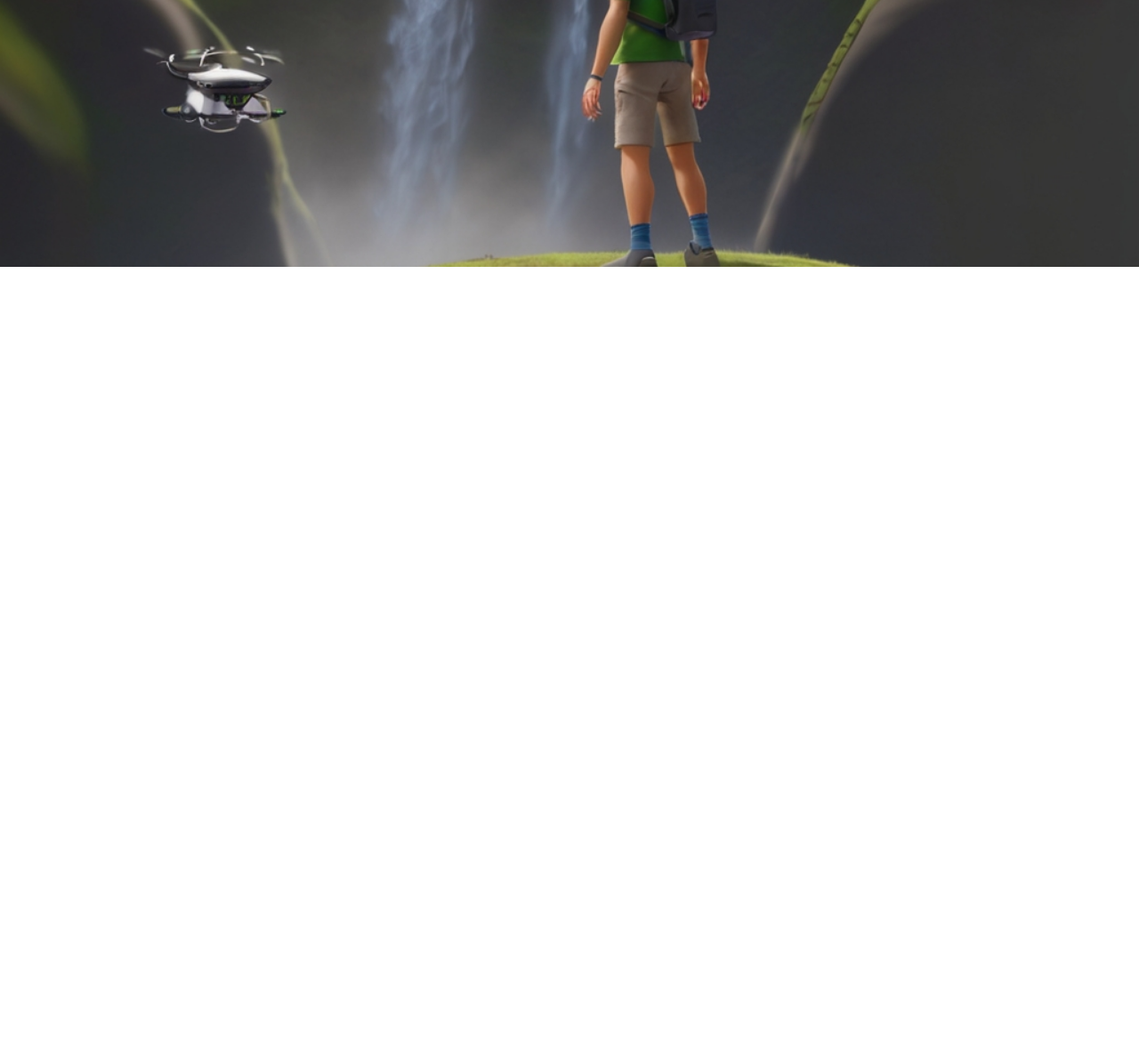
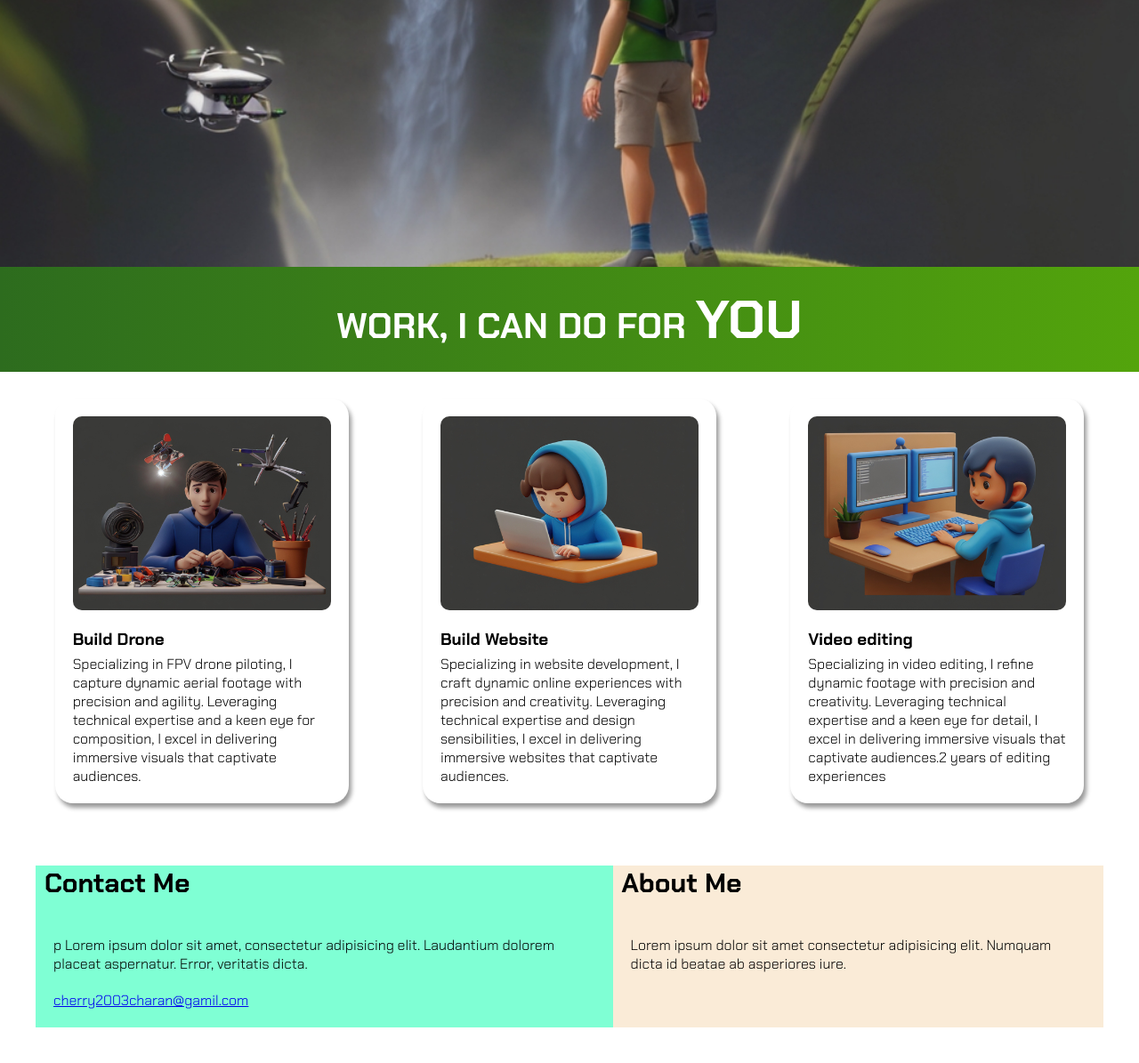
Before and after one commit to PanugothuSricharan/WebDEV, a plain HTML site: page FPVLandingPage/index.html in a window 1280 px wide. Shown: the part 500-1695 px from the top of the page at 89% size. Before the commit the page ends 800 px from the top, so only its background shows below. Drawn offline with Linux system fonts and the light colour scheme.

Commit message:
website styling is completed

```diff
--- a/FPVLandingPage/index.html
+++ b/FPVLandingPage/index.html
@@ -3,14 +3,86 @@
   <head>
     <meta charset="UTF-8" />
     <meta name="viewport" content="width=device-width, initial-scale=1.0" />
-    <link rel="stylesheet" href="style.css">
+    <link rel="stylesheet" href="style.css" />
     <title>FPVLandingPage</title>
   </head>
   <body>
     <section class="hero_section">
       <div class="text_container">
-        <h2>Hi,I am Sri charan</h2>
-        <h1>FPV Pilot</h1>
+        <h2>Hi<span class="myName">,It's Sri charan</span></h2>
+        <h1>Freelancer</h1>
+      </div>
+    </section>
+    <section class="black_box">
+      <h2>WORK, I CAN DO FOR <span>YOU</span></h2>
+    </section>
+    <section class="work">
+      <div class="card_item">
+        <div class="card">
+          <div class="image_container">
+            <img src="buildDrone.jpg" alt="BuildDrone" />
+            <div class="card_container">
+              <h3>Build Drone</h3>
+              <p>
+                Specializing in FPV drone piloting, I capture dynamic aerial
+                footage with precision and agility. Leveraging technical
+                expertise and a keen eye for composition, I excel in delivering
+                immersive visuals that captivate audiences.
+              </p>
+            </div>
+          </div>
+        </div>
+      </div>
+      <div class="card_item">
+        <div class="card">
+          <div class="image_container">
+            <img src="web.jpg" alt="WebDev" />
+            <div class="card_container">
+              <h3>Build Website</h3>
+              <p>
+                Specializing in website development, I craft dynamic online
+                experiences with precision and creativity. Leveraging technical
+                expertise and design sensibilities, I excel in delivering
+                immersive websites that captivate audiences.
+              </p>
+            </div>
+          </div>
+        </div>
+      </div>
+      <div class="card_item">
+        <div class="card">
+          <div class="image_container">
+            <img src="video.jpg" alt="Video editing" />
+            <div class="card_container">
+              <h3>Video editing</h3>
+              <p>
+                Specializing in video editing, I refine dynamic footage with
+                precision and creativity. Leveraging technical expertise and a
+                keen eye for detail, I excel in delivering immersive visuals
+                that captivate audiences.2 years of editing experiences
+              </p>
+            </div>
+          </div>
+        </div>
+      </div>
+    </section>
+    <section class="bottom_section">
+      <div class="contact">
+        <h4>Contact Me</h4>
+        <p class="contact_p">
+          p Lorem ipsum dolor sit amet, consectetur adipisicing elit. Laudantium
+          dolorem placeat aspernatur. Error, veritatis dicta.
+        </p>
+        <a class="email" href="cherry2003charan@gmail.com" target="_blank"
+          >cherry2003charan@gamil.com</a
+        >
+      </div>
+      <div class="About">
+        <h4>About Me</h4>
+        <p class="about_p">
+          Lorem ipsum dolor sit amet consectetur adipisicing elit. Numquam dicta
+          id beatae ab asperiores iure.
+        </p>
       </div>
     </section>
   </body>
--- a/FPVLandingPage/style.css
+++ b/FPVLandingPage/style.css
@@ -1,16 +1,135 @@
+@import url("https://fonts.googleapis.com/css2?family=Chakra+Petch:ital,wght@0,300;0,400;0,500;0,600;0,700;1,300;1,400;1,500;1,600;1,700&display=swap");
+
 * {
   padding: 0;
   margin: 0;
   box-sizing: border-box;
 }
-html,body{
-    line-height: 1,4;
-    font-weight: 300;
+html,
+body {
+  line-height: 1, 4;
+  font-weight: 300;
+  font-family: "Chakra Petch", sans-serif;
 }
-.hero_section{
-    background-image: url(img1.jpg);
-    background-position: center;
-    background-repeat: no-repeat;
-    min-height: 100vh;
-    background-size: cover;
+.hero_section {
+  background-image: url(img1.jpg);
+  background-size: contain;
+  background-position: center;
+  background-repeat: no-repeat;
+  width: 100%;
+  height: 100vh;
+  background-size: cover;
 }
+.text_container {
+  color: white;
+  max-width: 900px;
+  margin: 0 auto;
+  padding-top: 200px;
+  font-size: 60px;
+}
+.myName {
+  font-size: 40px;
+}
+.black_box {
+  background: linear-gradient(to right, #2d6c1e, #53a40c);
+  padding: 20px;
+}
+.black_box h2 {
+  color: white;
+  text-align: center;
+  font-size: 40px;
+}
+.black_box span {
+  font-size: 60px;
+}
+.work {
+  padding: 30px;
+  display: flex;
+  justify-content: space-evenly;
+  gap: 20px; /* Adds space between cards */
+}
+
+.work img {
+  width: 100%; /* Ensures the image takes up the full width of its container */
+  height: auto;
+  border-radius: 10px; /* Maintains aspect ratio */
+}
+
+.card_item {
+  display: flex;
+  justify-content: center;
+  align-items: center;
+  flex-direction: column; /* Stacks image and text vertically */
+  width: 100%;
+  height: 100%;
+}
+
+/* Media queries for responsiveness */
+@media (max-width: 768px) {
+  .work {
+    flex-direction: column;
+    align-items: center; /* Centers cards on smaller screens */
+  }
+
+  .card {
+    max-width: 90%; /* Reduces card width on smaller screens */
+  }
+}
+
+@media (max-width: 480px) {
+  .card {
+    max-width: 100%; /* Full width on very small screens */
+  }
+}
+.card_container h3 {
+  margin-top: 15px;
+  margin-bottom: 5px;
+}
+.card:hover {
+  transform: scale(1.04);
+  transition: 0.5s ease-in-out; /* Includes padding in width and height */
+  box-shadow: 3px 5px 5px rgba(1, 1, 1, 0.4);
+}
+.card {
+  display: flex;
+  flex-direction: column; /* Stacks content vertically */
+  align-items: center; /* Centers content horizontally */
+  justify-content: center; /* Centers content vertically */
+  max-width: 330px;
+  width: 100%; /* Makes card width responsive */
+  height: auto; /* Allows height to adjust based on content */
+  border-radius: 20px;
+  box-shadow: 3px 5px 5px rgba(1, 1, 1, 0.4);
+  padding: 20px; /* Adds padding for inner spacing */
+  box-sizing: border-box;
+  transition: 0.4s ease-in-out; /* Includes padding in width and height */
+}
+.bottom_section {
+  display: flex;
+  justify-content: center;
+  padding: 40px;
+  border-radius: 20px;
+}
+
+.contact h4,
+.About h4 {
+  font-size: 30px;
+  margin-bottom: 20px;
+  padding-left: 10px;
+}
+.About {
+  background-color: antiquewhite;
+}
+.contact {
+  background-color: aquamarine;
+}
+.about_p,
+.contact_p,
+.email {
+  padding: 20px;
+}
+
+.contact,
+email {
+  padding-bottom: 20px;
+}
```
Also changed, not shown: FPVLandingPage/buildDrone.jpg (added), FPVLandingPage/video.jpg (added), FPVLandingPage/web.jpg (added).
